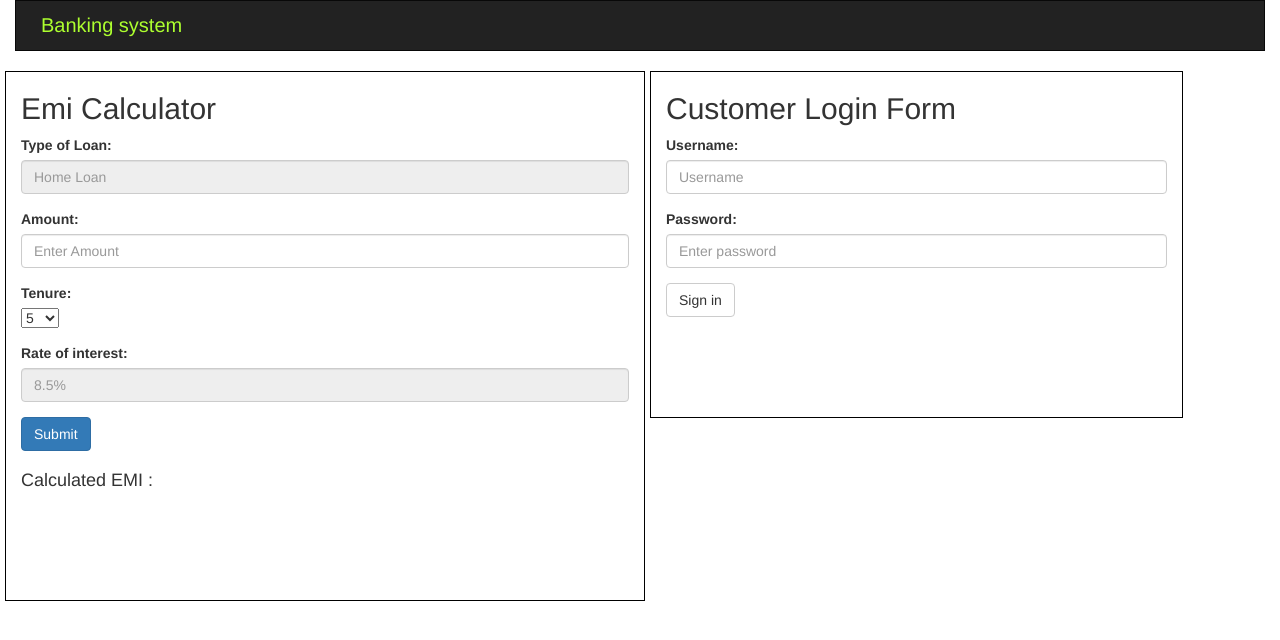
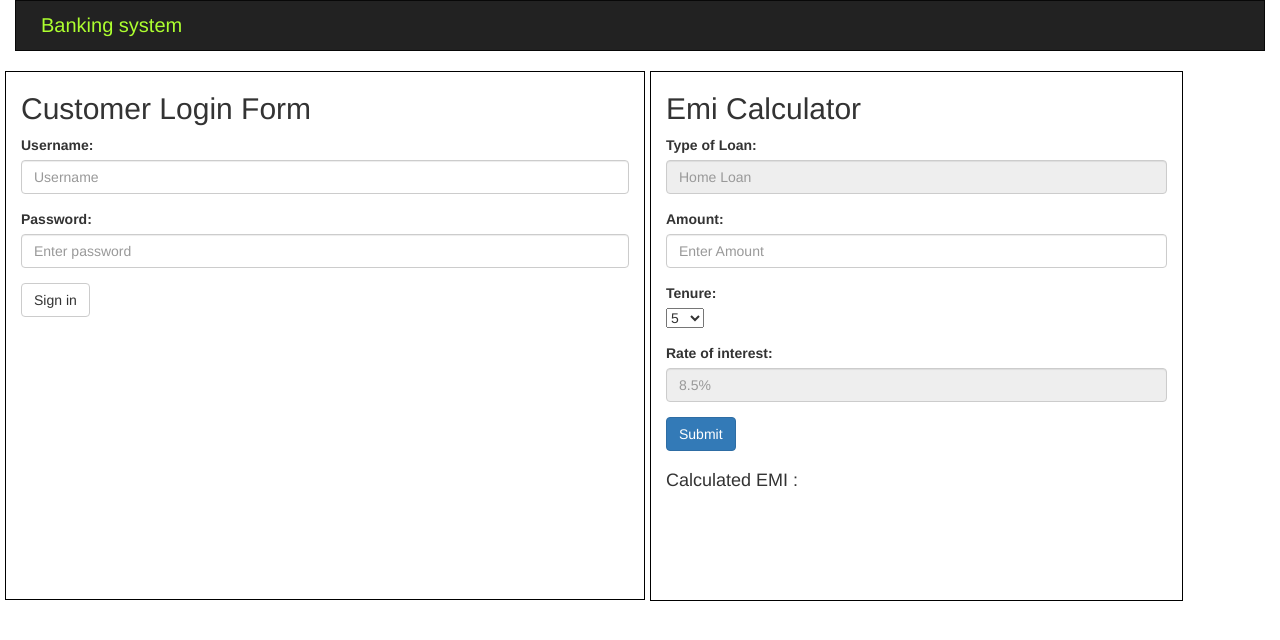
Before and after one commit to abhirocks550/hackathon-ui, a React app: page / in a window 1280 px wide. Shown: the top 640 px of the page. Built offline with nearby package versions, Linux system fonts and the light colour scheme; what redux-promise-middleware would draw is missing.

Commit message:
Modify UI

```diff
--- a/src/app/container/App.css
+++ b/src/app/container/App.css
@@ -3,3 +3,7 @@
     padding-bottom: 100px;
     margin-left: 5px;
 }
+
+.login {
+    height: 529px;
+}
--- a/src/app/container/App.js
+++ b/src/app/container/App.js
@@ -72,16 +72,16 @@ class App extends React.Component {
       <div className="container-fluid">
           <NavBar />
           <div className="row">
-            <div className="col-sm-6 col-md-6 emi">
-              <h2>Emi Calculator</h2>
-              <EmiCalculator />
-            </div>
-            <div className="col-sm-5 col-md-5 emi">
+            <div className="col-sm-6 col-md6 emi login">
               <Login
               updateInput={this.updateInput}
               state={this.state}
               loginUser={this.loginUser}
               />
+            </div>
+             <div className="col-sm-5 col-md-5 emi">
+              <h2>Emi Calculator</h2>
+              <EmiCalculator />
             </div>
           </div>
           {this.props.children}
```
